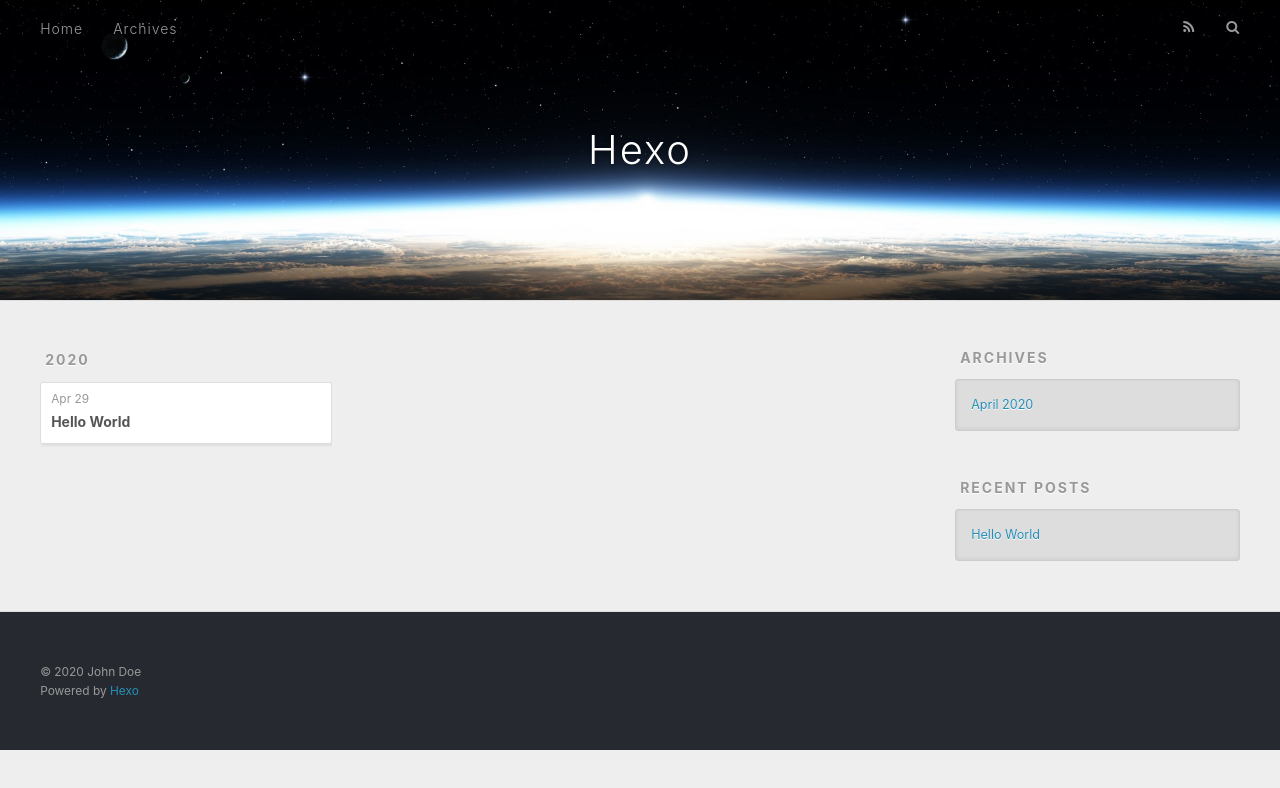
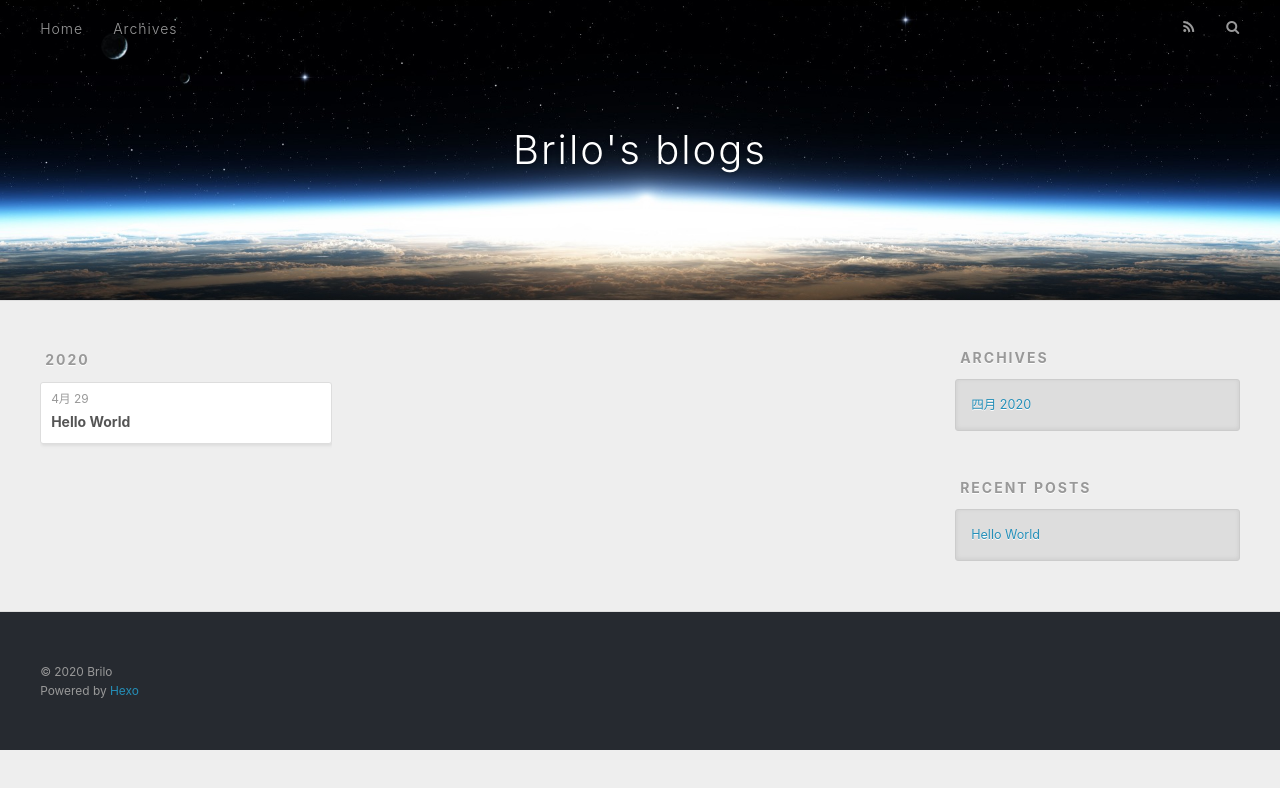
Before and after one commit to Brilopro/Brilopro.github.io, a plain HTML site: page archives/2020/04/index.html in a window 1280 px wide. Drawn offline with nearby package versions, Linux system fonts and the light colour scheme.

Commit message:
Site updated: 2020-04-29 12:01:15

```diff
--- a/archives/2020/04/index.html
+++ b/archives/2020/04/index.html
@@ -5,17 +5,17 @@
 
 
 
-  <title>Archives: 2020/4 | Hexo</title>
+  <title>Archives: 2020/4 | Brilo&#39;s blogs</title>
   <meta name="viewport" content="width=device-width, initial-scale=1, maximum-scale=1">
   <meta property="og:type" content="website">
-<meta property="og:title" content="Hexo">
+<meta property="og:title" content="Brilo&#39;s blogs">
 <meta property="og:url" content="http://yoursite.com/archives/2020/04/index.html">
-<meta property="og:site_name" content="Hexo">
-<meta property="og:locale" content="en_US">
-<meta property="article:author" content="John Doe">
+<meta property="og:site_name" content="Brilo&#39;s blogs">
+<meta property="og:locale" content="zh_CN">
+<meta property="article:author" content="Brilo">
 <meta name="twitter:card" content="summary">
 
-    <link rel="alternate" href="/atom.xml" title="Hexo" type="application/atom+xml">
+    <link rel="alternate" href="/atom.xml" title="Brilo&#39;s blogs" type="application/atom+xml">
 
 
     <link rel="icon" href="/favicon.png">
@@ -36,7 +36,7 @@
   <div id="header-outer" class="outer">
     <div id="header-title" class="inner">
       <h1 id="logo-wrap">
-        <a href="/" id="logo">Hexo</a>
+        <a href="/" id="logo">Brilo&#39;s blogs</a>
       </h1>
 
     </div>
@@ -79,7 +79,7 @@
   <div class="archive-article-inner">
     <header class="archive-article-header">
       <a href="/2020/04/29/hello-world/" class="archive-article-date">
-  <time datetime="2020-04-29T03:22:26.301Z" itemprop="datePublished">Apr 29</time>
+  <time datetime="2020-04-29T03:22:26.301Z" itemprop="datePublished">4月 29</time>
 </a>
 
 
@@ -113,7 +113,7 @@
   <div class="widget-wrap">
     <h3 class="widget-title">Archives</h3>
     <div class="widget">
-      <ul class="archive-list"><li class="archive-list-item"><a class="archive-list-link" href="/archives/2020/04/">April 2020</a></li></ul>
+      <ul class="archive-list"><li class="archive-list-item"><a class="archive-list-link" href="/archives/2020/04/">四月 2020</a></li></ul>
     </div>
   </div>
 
@@ -141,7 +141,7 @@
 
   <div class="outer">
     <div id="footer-info" class="inner">
-      &copy; 2020 John Doe<br>
+      &copy; 2020 Brilo<br>
       Powered by <a href="http://hexo.io/" target="_blank">Hexo</a>
     </div>
   </div>
```
Also changed, not shown: 2020/04/29/hello-world/index.html (+9 -9 lines), archives/2020/index.html (+10 -10 lines), archives/index.html (+10 -10 lines), index.html (+10 -10 lines).
